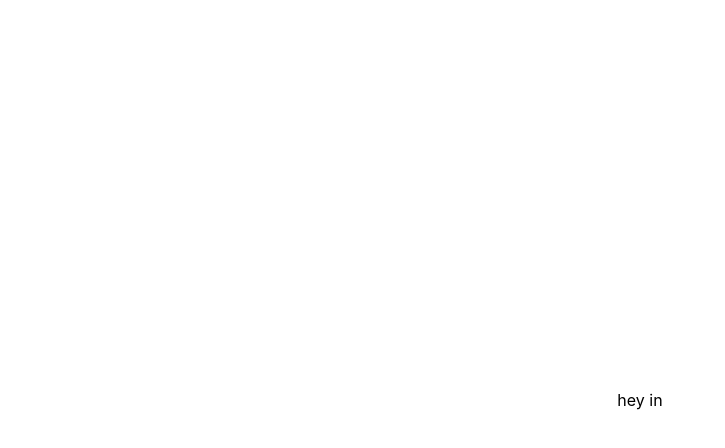
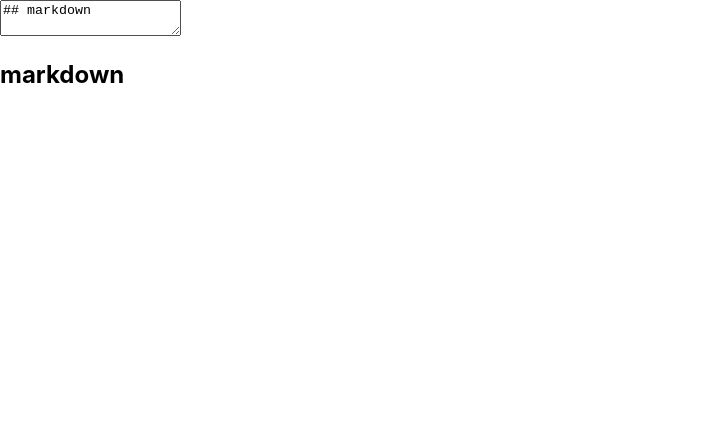
Before and after one commit to hritikd3/markdown-react, a React (Vite) app: page / in a window 1280 px wide. Shown: the top 448 px of the page, without its empty margins (0-725 px from the left). Built offline with nearby package versions, Linux system fonts and the light colour scheme.

Commit message:
update app.jsx

```diff
--- a/package.json
+++ b/package.json
@@ -12,6 +12,7 @@
     "@vitejs/plugin-react-refresh": "^1.3.0",
     "react": "^17.0.2",
     "react-dom": "^17.0.2",
+    "react-markdown": "^8.0.0",
     "vite": "^2.3.8"
   }
 }
--- a/src/App.css
+++ b/src/App.css
@@ -1,5 +1,192 @@
-main {
-  text-align: center;
-  vertical-align: center;
-  line-height: 100vh
+/*
+===============
+Variables
+===============
+*/
+
+:root {
+  /* dark shades of primary color*/
+  --clr-primary-1: hsl(205, 86%, 17%);
+  --clr-primary-2: hsl(205, 77%, 27%);
+  --clr-primary-3: hsl(205, 72%, 37%);
+  --clr-primary-4: hsl(205, 63%, 48%);
+  /* primary/main color */
+  --clr-primary-5: hsl(205, 78%, 60%);
+  /* lighter shades of primary color */
+  --clr-primary-6: hsl(205, 89%, 70%);
+  --clr-primary-7: hsl(205, 90%, 76%);
+  --clr-primary-8: hsl(205, 86%, 81%);
+  --clr-primary-9: hsl(205, 90%, 88%);
+  --clr-primary-10: hsl(205, 100%, 96%);
+  /* darkest grey - used for headings */
+  --clr-grey-1: hsl(209, 61%, 16%);
+  --clr-grey-2: hsl(211, 39%, 23%);
+  --clr-grey-3: hsl(209, 34%, 30%);
+  --clr-grey-4: hsl(209, 28%, 39%);
+  /* grey used for paragraphs */
+  --clr-grey-5: hsl(210, 22%, 49%);
+  --clr-grey-6: hsl(209, 23%, 60%);
+  --clr-grey-7: hsl(211, 27%, 70%);
+  --clr-grey-8: hsl(210, 31%, 80%);
+  --clr-grey-9: hsl(212, 33%, 89%);
+  --clr-grey-10: hsl(210, 36%, 96%);
+  --clr-white: #fff;
+  --clr-red-dark: hsl(360, 67%, 44%);
+  --clr-red-light: hsl(360, 71%, 66%);
+  --clr-green-dark: hsl(125, 67%, 44%);
+  --clr-green-light: hsl(125, 71%, 66%);
+  --clr-black: #222;
+  --transition: all 0.3s linear;
+  --spacing: 0.1rem;
+  --radius: 0.25rem;
+  --light-shadow: 0 5px 15px rgba(0, 0, 0, 0.1);
+  --dark-shadow: 0 5px 15px rgba(0, 0, 0, 0.2);
+  --max-width: 1170px;
+  --fixed-width: 620px;
 }
+/*
+===============
+Global Styles
+===============
+*/
+
+*,
+::after,
+::before {
+  margin: 0;
+  padding: 0;
+  box-sizing: border-box;
+}
+body {
+  font-family: -apple-system, BlinkMacSystemFont, 'Segoe UI', Roboto, Oxygen,
+    Ubuntu, Cantarell, 'Open Sans', 'Helvetica Neue', sans-serif;
+  background: var(--clr-grey-10);
+  color: var(--clr-grey-1);
+  line-height: 1.5;
+  font-size: 0.875rem;
+}
+ul {
+  list-style-type: none;
+}
+a {
+  text-decoration: none;
+}
+h1,
+h2,
+h3,
+h4 {
+  letter-spacing: var(--spacing);
+  text-transform: capitalize;
+  line-height: 1.25;
+  margin-bottom: 0.75rem;
+}
+h1 {
+  font-size: 2.5rem;
+}
+h2 {
+  font-size: 2rem;
+}
+h3 {
+  font-size: 1.25rem;
+}
+h4 {
+  font-size: 0.875rem;
+}
+p {
+  margin-bottom: 1.25rem;
+  color: var(--clr-grey-3);
+}
+@media screen and (min-width: 800px) {
+  h1 {
+    font-size: 3rem;
+  }
+  h2 {
+    font-size: 2.5rem;
+  }
+  h3 {
+    font-size: 1.75rem;
+  }
+  h4 {
+    font-size: 1rem;
+  }
+  body {
+    font-size: 1rem;
+  }
+  h1,
+  h2,
+  h3,
+  h4 {
+    line-height: 1;
+  }
+}
+/*  global classes */
+
+/* section */
+.section {
+  width: 90vw;
+  margin: 0 auto;
+  max-width: var(--max-width);
+}
+
+@media screen and (min-width: 992px) {
+  .section {
+    width: 95vw;
+  }
+}
+
+/*
+===============
+Markdown
+===============
+*/
+.markdown {
+  padding: 4rem;
+  display: grid;
+  row-gap: 4rem;
+}
+.input {
+  border-color: transparent;
+  border-radius: var(--radius);
+  font-size: 1.2rem;
+  line-height: 2;
+  box-shadow: var(--dark-shadow);
+  min-height: 30vh;
+}
+.input,
+.result {
+  padding: 1rem 2rem;
+}
+
+@media screen and (min-width: 992px) {
+  .markdown {
+    min-height: 100vh;
+    grid-template-columns: 1fr 1fr;
+    column-gap: 4rem;
+  }
+}
+/* unique styles */
+img {
+  width: 200px;
+  height: 200px;
+  object-fit: cover;
+}
+blockquote {
+  font-size: 2rem;
+  font-style: italic;
+  border-left: 5px solid var(--clr-grey-5);
+  color: var(--clr-grey-5);
+  padding-left: 2rem;
+  line-height: 2;
+  margin-bottom: 1.5rem;
+}
+blockquote ::first-letter {
+  text-transform: uppercase;
+}
+pre {
+  background: #222;
+  display: inline-block;
+  border-radius: var(--radius);
+  padding: 1rem 2rem;
+  color: yellow;
+  margin-bottom: 1.5rem;
+}
--- a/src/App.jsx
+++ b/src/App.jsx
@@ -1,12 +1,27 @@
-import React from 'react';
-import './App.css';
+import React, { useState } from 'react'
+import ReactMarkdown from 'react-markdown'
 
 function App() {
+  const [markdown,setMArkdown]=useState('## markdown')
   return (
     <main>
-     hey in
+<section className="markdown" >
+<textarea className="input" value={markdown} onChange={(e)=> setMarkdown(e.target.value)}
+  > </textarea>
+
+  <article className="result ">
+<ReactMarkdown>
+  {markdown}
+</ReactMarkdown>
+
+  </article>
+
+
+
+</section>
+
     </main>
-  );
+  )
 }
 
-export default App;
+export default App
```
Also changed, not shown: 1 other file (tests, documents, lock files or other folders).
